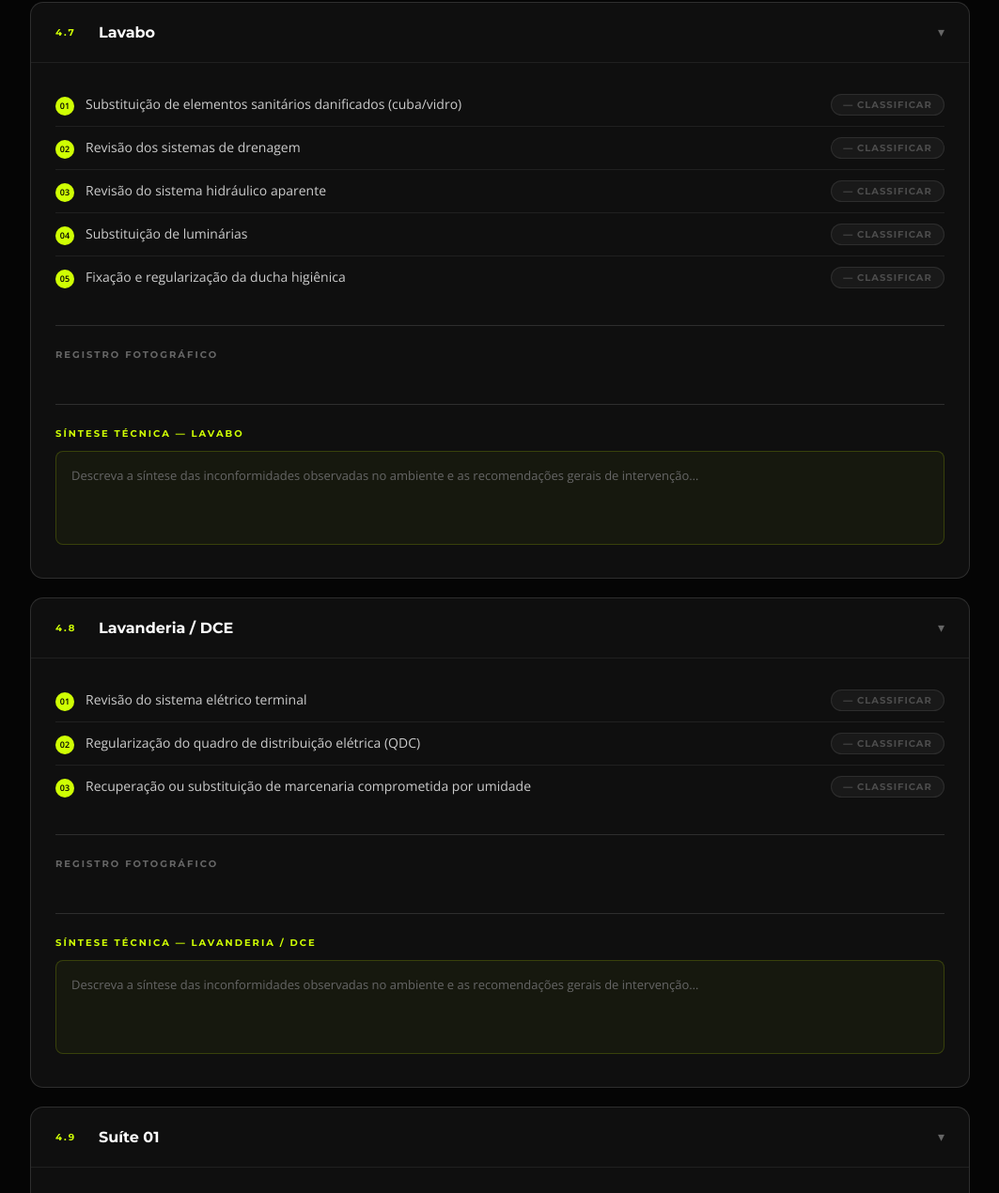
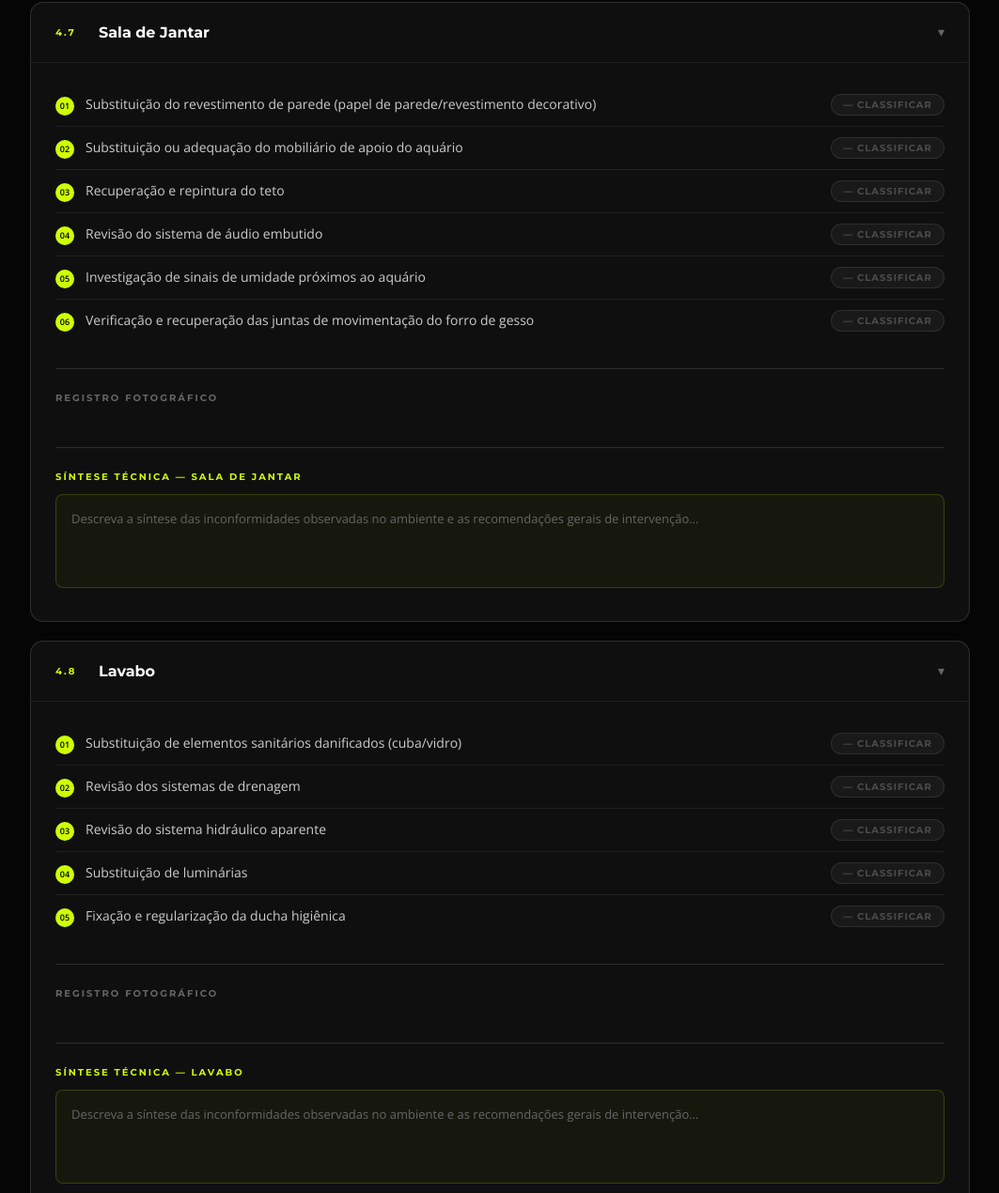
Before and after one commit to AndresGreco/greco-vistoria, a plain HTML site: page index.html in a window 1280 px wide. Shown: the part 7974-9244 px from the top of the page at 94% size, without its empty margins (108-1171 px from the left). Drawn offline with nearby package versions, Linux system fonts and the light colour scheme.

Commit message:
Update item list and add new sections in index.html

```diff
--- a/index.html
+++ b/index.html
@@ -865,17 +865,20 @@ const AMBIENTES = [
     mkItem('Revisão elétrica geral'),
     mkItem('Higienização e impermeabilização do mobiliário estofado'),
   ]},
-  { id:'a07', num:'4.7',  nome:'Lavabo', itens:[
+  { id:'a13', num:'4.7',  nome:'Sala de Jantar', itens:[
+    mkItem('Substituição do revestimento de parede (papel de parede/revestimento decorativo)'),
+    mkItem('Substituição ou adequação do mobiliário de apoio do aquário'),
+    mkItem('Recuperação e repintura do teto'),
+    mkItem('Revisão do sistema de áudio embutido'),
+    mkItem('Investigação de sinais de umidade próximos ao aquário'),
+    mkItem('Verificação e recuperação das juntas de movimentação do forro de gesso'),
+  ]},
+  { id:'a07', num:'4.8',  nome:'Lavabo', itens:[
     mkItem('Substituição de elementos sanitários danificados (cuba/vidro)'),
     mkItem('Revisão dos sistemas de drenagem'),
     mkItem('Revisão do sistema hidráulico aparente'),
     mkItem('Substituição de luminárias'),
     mkItem('Fixação e regularização da ducha higiênica'),
-  ]},
-  { id:'a08', num:'4.8',  nome:'Lavanderia / DCE', itens:[
-    mkItem('Revisão do sistema elétrico terminal'),
-    mkItem('Regularização do quadro de distribuição elétrica (QDC)'),
-    mkItem('Recuperação ou substituição de marcenaria comprometida por umidade'),
   ]},
   { id:'a09', num:'4.9',  nome:'Suíte 01', itens:[
     mkItem('Revisão elétrica geral'),
@@ -894,7 +897,17 @@ const AMBIENTES = [
     mkItem('Limpeza técnica de box'),
     mkItem('Regularização de acabamentos e furos aparentes'),
   ]},
-  { id:'a11', num:'4.11', nome:'Suíte Master', itens:[
+  { id:'a12', num:'4.11', nome:'Área Gourmet — 2º Pavimento', itens:[
+    mkItem('Recuperação e recomposição de rejuntamentos'),
+    mkItem('Tratamento preventivo de infiltrações'),
+    mkItem('Recuperação de mobiliário em madeira'),
+    mkItem('Substituição de arandelas'),
+    mkItem('Revisão do sistema de sonorização'),
+    mkItem('Verificação funcional da sauna'),
+    mkItem('Revisão do sistema hidráulico/pressurização'),
+    mkItem('Substituição da marcenaria inferior da bancada'),
+  ]},
+  { id:'a11', num:'4.12', nome:'Suíte Master', itens:[
     mkItem('Recuperação de elementos de marcenaria comprometidos'),
     mkItem('Refixação de ferragens e puxadores'),
     mkItem('Investigação de possíveis infiltrações no forro'),
@@ -904,15 +917,16 @@ const AMBIENTES = [
     mkItem('Revisão de ferragens de portas e pivôs'),
     mkItem('Recuperação do mobiliário do banheiro'),
   ]},
-  { id:'a12', num:'4.12', nome:'Área Gourmet Superior', itens:[
-    mkItem('Recuperação e recomposição de rejuntamentos'),
-    mkItem('Tratamento preventivo de infiltrações'),
-    mkItem('Recuperação de mobiliário em madeira'),
-    mkItem('Substituição de arandelas'),
-    mkItem('Revisão do sistema de sonorização'),
-    mkItem('Verificação funcional da sauna'),
-    mkItem('Revisão do sistema hidráulico/pressurização'),
-    mkItem('Substituição da marcenaria inferior da bancada'),
+  { id:'a14', num:'4.13', nome:'Sala de Estar — 2º Pavimento', itens:[
+    mkItem('Levantamento de intervenções — aguardando vistoria'),
+  ]},
+  { id:'a08', num:'4.14', nome:'DCE — Lavanderia', itens:[
+    mkItem('Revisão do sistema elétrico terminal'),
+    mkItem('Regularização do quadro de distribuição elétrica (QDC)'),
+    mkItem('Recuperação ou substituição de marcenaria comprometida por umidade'),
+  ]},
+  { id:'a15', num:'4.15', nome:'Hall', itens:[
+    mkItem('Levantamento de intervenções — aguardando vistoria'),
   ]},
 ];
 
@@ -1737,6 +1751,12 @@ async function saveToCloud() {
       textos,
     });
 
+    // ── Apagar todas as fotos antigas no Firebase antes de salvar ──
+    // (evita duplicatas de sessões anteriores)
+    showToast('Limpando fotos antigas…', 'ok', 60000);
+    const oldPhotos = await db.collection('reports').doc(rid).collection('photos').get();
+    await Promise.all(oldPhotos.docs.map(d => d.ref.delete()));
+
     // ── Salvar cada foto em subcoleção separada (comprimida) ──
     const totalFotos = AMBIENTES.reduce((s, a) => s + fotosState[a.id].length, 0);
     let done = 0;
@@ -1745,9 +1765,6 @@ async function saveToCloud() {
       for (const foto of fotosState[amb.id]) {
         done++;
         showToast(`Salvando fotos… ${done}/${totalFotos}`, 'ok', 60000);
-
-        // Só faz upload se ainda não foi salva ou mudou
-        if (!foto.cloudSaved) {
         const compressed = await compressForCloud(foto.src);
         await db.collection('reports').doc(rid)
           .collection('photos').doc(foto.id).set({
@@ -1759,7 +1776,6 @@ async function saveToCloud() {
             intervencao: foto.intervencao || '',
           });
         foto.cloudSaved = true;
-        }
       }
     }
 
```
Lines whose indentation alone changed are shown as unchanged.
